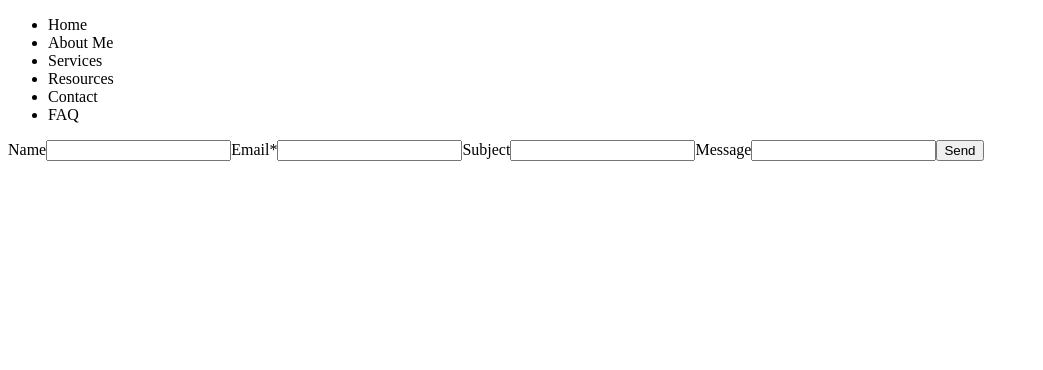
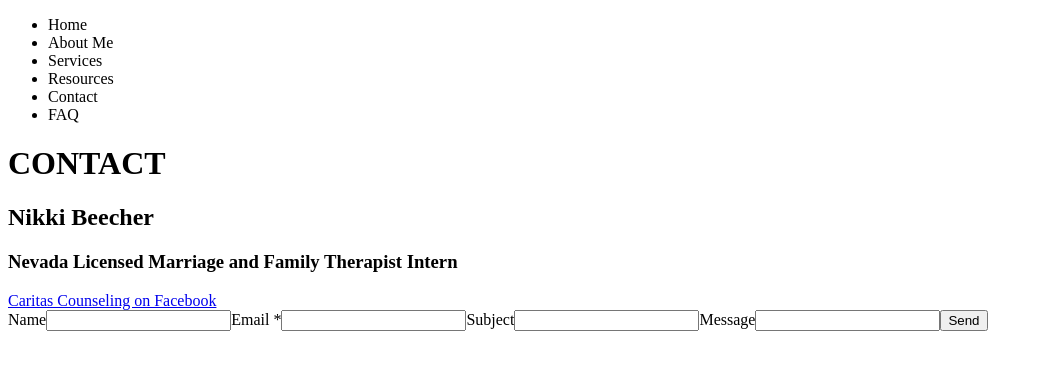
Before and after one commit to cbvargas5/MFT, a React app: page / in a window 1280 px wide. Shown: the top 370 px of the page, without its empty margins (0-1043 px from the left). Built offline with nearby package versions, Linux system fonts and the light colour scheme; the HTML template or start-up script is replaced by a standard one.

Commit message:
modified Contact component by adding info to contact and seperating component into 3 sections

```diff
--- a/client/src/components/Contact.jsx
+++ b/client/src/components/Contact.jsx
@@ -1,12 +1,19 @@
-import React from 'react';
+import React, { useState } from 'react';
 
 const Contact = () => {
   return (
     <div>
+      <h1 className="contact-title">CONTACT</h1>
+      <div className="contact-info-wrapper">
+        <h2>Nikki Beecher</h2>
+        <h3>Nevada Licensed Marriage and Family Therapist Intern</h3>
+        <a className="fb-link" href="https://www.facebook.com/mftnikki/" target="_blank"><span>Caritas Counseling on Facebook</span></a>
+      </div>
+      <div className="contact-form-wrapper">
         <form>
           <label>Name</label>
           <input></input>
-        <label>Email*</label>
+          <label>Email *</label>
           <input></input>
           <label>Subject</label>
           <input></input>
@@ -15,6 +22,7 @@ const Contact = () => {
           <button>Send</button>
         </form>
       </div>
+    </div>
   )
 }
 
```
Lines whose indentation alone changed are shown as unchanged.
